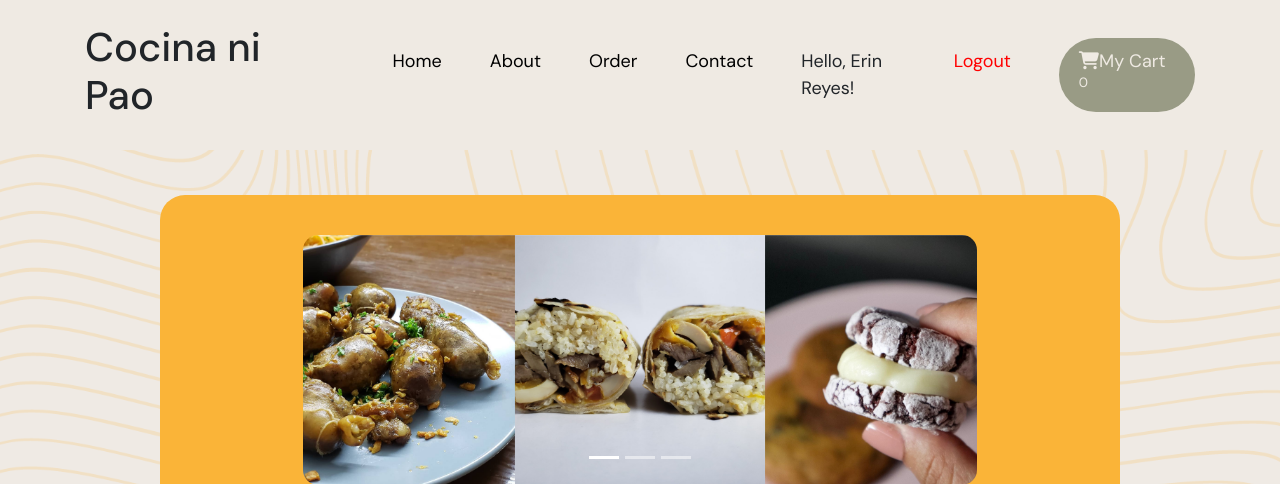
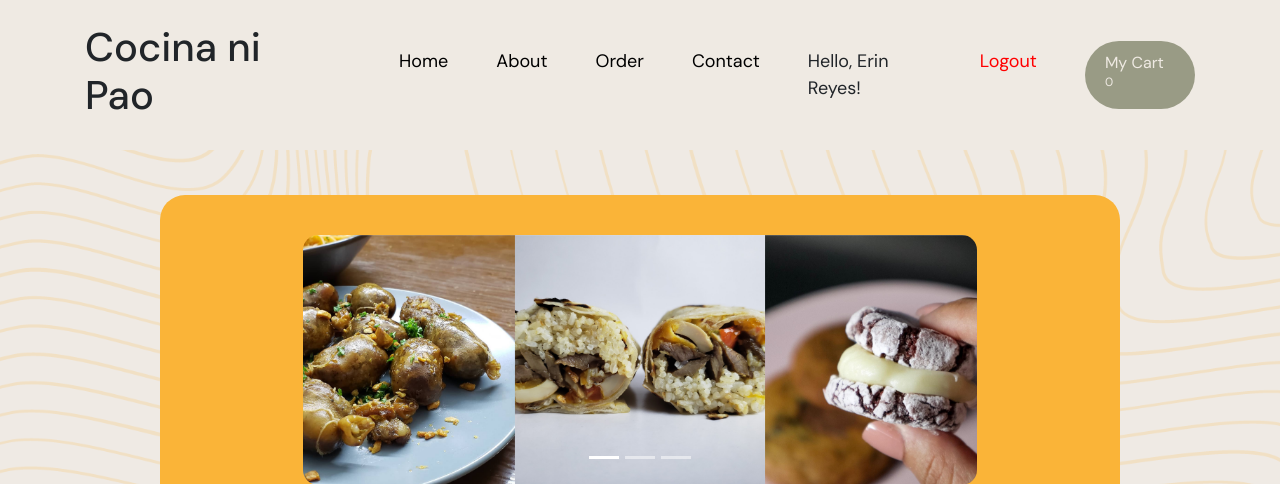
Before and after one commit to YumenoRetort/CocinaNiPao, a PHP site: page /index.php in a window 1280 px wide. Shown: the top 484 px of the page. Run offline with PHP 8.4, Linux system fonts and the light colour scheme; a user stored in the database is signed in; data comes from the database, SQL or seed files in the repository; some libraries are stand-ins or nearby versions.

Commit message:
FIXED MESSAGE, I REMOVED ACCIDENTALLY

```diff
--- a/header.php
+++ b/header.php
@@ -20,12 +20,11 @@ session_start();
 
         header {
             font-family: "DM Sans", sans-serif;
-            background-color: #efeae3;
-            padding: 20px 0;
         }
 
         .navbar {
-            height: 110px; /* Adjust height as needed */
+            background-color: #efeae3;;
+            height: 150px;
         }
 
         .navbar-nav {
@@ -100,7 +99,7 @@ if (isset($_SESSION["uid"])) {
                         <span class="navbar-toggler-icon"></span>
                     </button>
                     <h1>Cocina ni Pao</h1>
-                    <div class="collapse navbar-collapse" id="navbarNav">
+                    <div class="collapse navbar-collapse" id="navbarNav" style="wdith:100%">
                         <ul class="navbar-nav">
                             <li>
                                 <a href="homepage.php" class="nav-item">Home</a>
@@ -127,22 +126,24 @@ if (isset($_SESSION["uid"])) {
                     </div>
 
                     <!-- Shopping Cart Icon -->
-                    <a href="cart.php" class="nav-item cart"><i class="fas fa-shopping-cart"></i>My Cart <sup>'. $cartCount .'</sup></a>
+                    <a href="cart.php" class="cart"><i class="fa-solid fa-cart-shopping" style="width: 50px; height: 50px;"></i>My Cart <sup>'. $cartCount .'</sup></a>
 
                 </div>
                 </nav>
             </header>';
+
+include('customer_message.php');
 } else {
     echo '
             <header>
                 <nav class="navbar navbar-expand-lg navbar-light">
-                <div class="container" id="nav-container">
+                <div class="container" id="nav-container" style="text-align:right;">
                     <button class="navbar-toggler" type="button" data-bs-toggle="collapse" data-bs-target="#navbarNav" aria-controls="navbarNav" aria-expanded="false" aria-label="Toggle navigation">
                         <span class="navbar-toggler-icon"></span>
                     </button>
                     <h1>Cocina ni Pao</h1>
                     <div class="collapse navbar-collapse" id="navbarNav">
-                        <ul class="navbar-nav">
+                        <ul class="navbar-nav" style="gap:5rem">
                             <li>
                                 <a href="homepage.php" class="nav-item">Home</a>
                             </li>
@@ -159,7 +160,7 @@ if (isset($_SESSION["uid"])) {
                                 <a href="login.php" class="nav-item">Login</a>
                             </li>
                             <li>
-                                <a href="register.php" class="nav-item cart"><i class="fas fa-shopping-cart"></i>Sign Up<sup></sup></a>
+                                <a href="register.php" class="cart"><i class="fa-solid fa-cart-shopping" style="width: 50px; height: 50px;"></i>Sign Up<sup></sup></a>
                             </li>
                         </ul>
                     </div>
@@ -169,7 +170,6 @@ if (isset($_SESSION["uid"])) {
 }
 ?>
 
-<script src="https://kit.fontawesome.com/a076d05399.js"></script>
 <script src="js/script.js"></script>
 
 </body>
```
